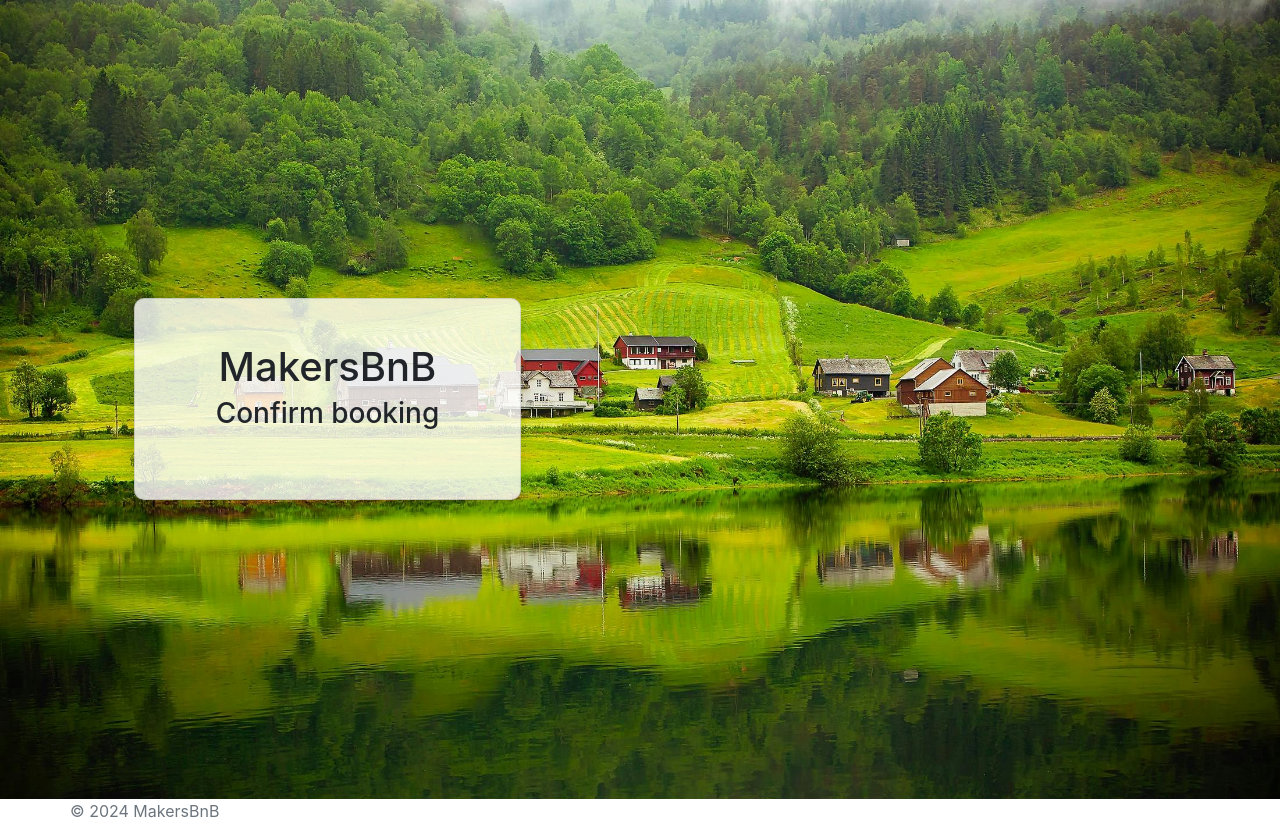
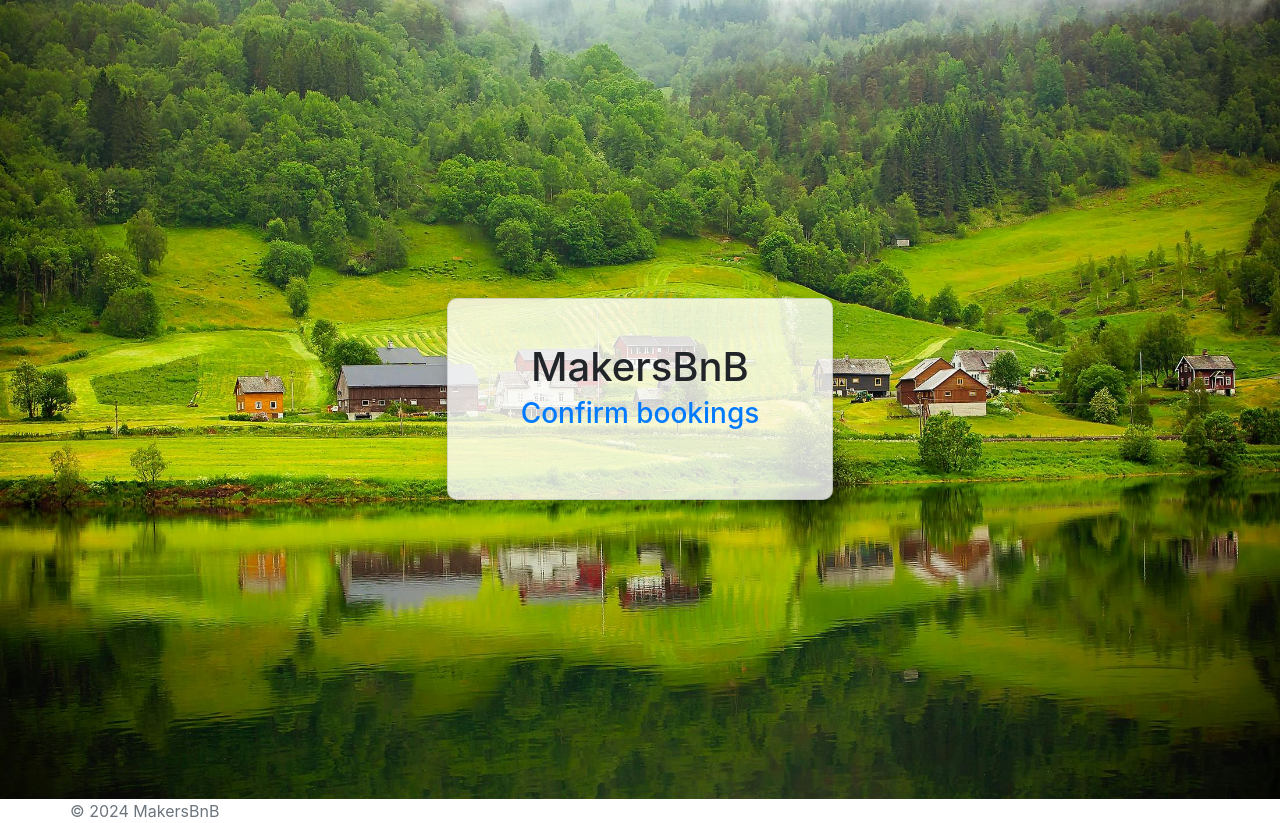
Before and after one commit to RobertMcIsaac/MakersBnB_Air, a Flask app: page /user_bookings/ in a window 1280 px wide. Shown: the part 57-880 px from the top of the page. Run offline with Flask 3, Linux system fonts and the light colour scheme; the visitor is signed in with stand-in values (Sample User, id 1); data that the repository does not hold is empty; parts of the project's set-up code (start-up, migrations or seed data) failed here and were passed over; some libraries are stand-ins or nearby versions.

Commit message:
nice to haves

```diff
--- a/templates/user_bookings.html
+++ b/templates/user_bookings.html
@@ -4,16 +4,16 @@
 {% include 'navbar.html' %}
 {% block content %}
 <section class="container-fluid vh-100 d-flex align-items-center homepage_image">
-    <div class="row w-100">
-        <div class="col-md-4 offset-md-1">
+    <div class="row w-100 justify-content-center">
+        <div class="col-md-4">
             <div class="card p-4 shadow semi-transparent-card">
                 <div class="card-body text-center">
                     <h1 class="card-title">MakersBnB</h1>
-                    <h3 class="card-subtitle mb-4">Confirm booking</h3>
+                    <h3 class="card-subtitle mb-4 text-primary">Confirm bookings</h3>
                     <div class="d-grid gap-2">
                         {% for booking in users_bookings %}
 
-                        <h3>{{ booking.date_booked }}</h3></a>
+                        <h3 class="text-secondary">{{ booking.date_booked }}</h3></a>
                         {%if booking.booking_status == 'pending'%}
                         <form action="/booking_confirmed/{{booking.id}}" method="GET">
                             <button type="submit" class="btn btn-primary">Confirm booking</button>
```
